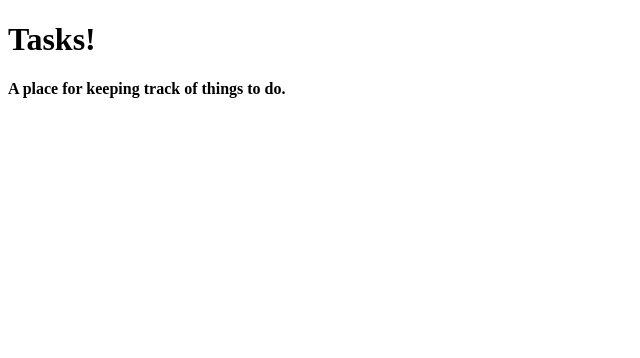
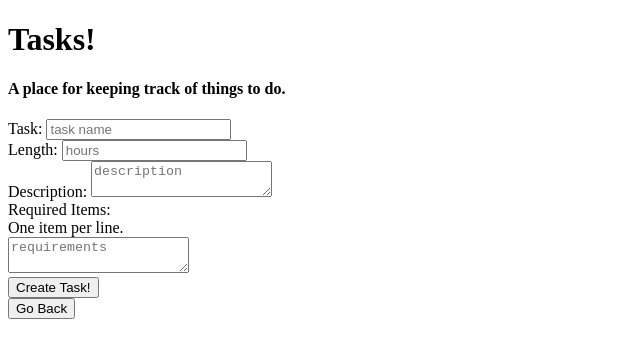
Before and after one commit to JessyRivard/Angular-Tasks, an Angular app: page /new-task in a window 1280 px wide. Before the commit this address led to /. Shown: the top 358 px of the page, without its empty margins (0-640 px from the left). Built offline with nearby package versions, Linux system fonts and the light colour scheme.

Commit message:
Added Create Task

```diff
--- a/src/app/modules/tasks/components/displaytask/displaytask.component.html
+++ b/src/app/modules/tasks/components/displaytask/displaytask.component.html
@@ -3,9 +3,7 @@
   <br>
   <h4><i>{{task.length}}</i></h4>
   <p>{{task.description}}</p>
-  <ul>
-    <li *ngFor="let requirements of task.requirements">{{requirements}}</li>
-  </ul>
+  <p>{{task.requirements}}</p>
   <button (click)="onClickEdit()">Edit</button>
   <button (click)="onClickDelete()">Delete</button>
 </div>
--- /dev/null
+++ b/src/app/modules/tasks/components/newtask/newtask.component.html
@@ -0,0 +1,22 @@
+<form #taskForm="ngForm" (ngSubmit)="onSubmit(taskForm)">
+  <div>
+    <label for="name">Task: </label>
+    <input type="text" placeholder="task name" name="name" #name="ngModel" required [(ngModel)]="model.name">
+  </div>
+  <div>
+    <label for="length">Length: </label>
+    <input type="number" placeholder="hours" name="length" #length="ngModel" required [(ngModel)]="model.length">
+  </div>
+  <div>
+    <label for="description">Description: </label>
+    <textarea type="text" placeholder="description" name="description" #description="ngModel" required [(ngModel)]="model.description"></textarea>
+  </div>
+  <div>
+    <label for="requirements">Required Items: <div class="note">One item per line.</div></label>
+    <textarea type="text" placeholder="requirements" name="requirements" #requirements="ngModel" required [(ngModel)]="model.requirements"></textarea>
+  </div>
+  <div>
+    <button type="submit">Create Task!</button>
+  </div>
+<form>
+<button (click)="onClickReturn()">Go Back</button>
--- /dev/null
+++ b/src/app/modules/tasks/components/newtask/newtask.component.ts
@@ -0,0 +1,37 @@
+import { Component, OnInit, Input } from '@angular/core';
+import { HttpClient } from '@angular/common/http';
+import { NgForm } from '@angular/forms';
+import { Task } from '../../../../shared/models/task';
+
+@Component({
+  selector: 'app-newtask',
+  templateUrl: './newtask.component.html',
+  styleUrls: ['./newtask.component.css']
+})
+export class NewtaskComponent implements OnInit {
+  private tasksRoute = 'http://localhost:3000/tasks';
+  public tasks: Task[];
+  model: Task = new Task();
+  constructor(private http: HttpClient) { }
+
+  ngOnInit() {
+  }
+
+
+  onSubmit(form: NgForm) {
+    var data = form.value;
+    var newTaskData = {
+      name:data.name,
+      length:data.length,
+      description:data.description,
+      requirements:data.requirements
+    }
+    this.http.post(this.tasksRoute, newTaskData).subscribe(response => {
+      console.log(response)
+    })
+  }
+
+  onClickReturn() {
+    window.location.href = "#";
+  }
+}
--- a/src/app/modules/tasks/displaytasks/displaytasks.component.html
+++ b/src/app/modules/tasks/displaytasks/displaytasks.component.html
@@ -1,10 +1,10 @@
 <div>
-  <button (click)="onClickCreate">New Task</button>
+  <button (click)="onClickCreate()">New Task</button>
   <h2>
     Tasks:
   </h2>
-  <ul>
+  <ol>
     <li *ngFor="let task of tasks"><button (click)="onClickView()">{{task.name}}</button></li>
-
-  </ul>
+  </ol>
+  <div class="details" #details></div>
 </div>
--- a/src/app/modules/tasks/displaytasks/displaytasks.component.ts
+++ b/src/app/modules/tasks/displaytasks/displaytasks.component.ts
@@ -1,4 +1,4 @@
-import { Component, OnInit } from '@angular/core';
+import { Component, OnInit, Output, EventEmitter, ElementRef } from '@angular/core';
 import { HttpClient } from '@angular/common/http';
 
 import { Task } from '../../../shared/models/task';
@@ -11,8 +11,9 @@ import { Task } from '../../../shared/models/task';
 export class DisplaytasksComponent implements OnInit {
   private tasksRoute = 'http://localhost:3000/tasks';
   public tasks: Task[];
+  @Output() taskView: EventEmitter<number> = new EventEmitter();
 
-  constructor(private http: HttpClient) {}
+  constructor(private http: HttpClient, private elementRef:ElementRef) {}
 
   getTasks() {
     this.http.get<Task[]>(this.tasksRoute).subscribe(tasks => {
@@ -24,8 +25,16 @@ export class DisplaytasksComponent implements OnInit {
     this.getTasks();
   }
 
-  onClickView(id) {
-    window.open("/"+id);
+  ngAfterViewInit() {
+    var d1 = this.elementRef.nativeElement.querySelector('.details');
+    d1.insertAdjacentHTML('beforeend', '<app-displaytask></app-displaytask>')
+  }
+
+  onClickView(taskid) {
+  }
+
+  onClickCreate() {
+    window.location.href = "new-task";
   }
 
 }
--- a/src/app/shared/models/task.ts
+++ b/src/app/shared/models/task.ts
@@ -1,7 +1,7 @@
 export class Task {
-    "id": number;
-    "name": string;
-    "length": number;
-    "description": string;
-    "requirements": string[]
+    id: number;
+    name: string;
+    length: number;
+    description: string;
+    requirements: string
 }
```
Also changed, not shown: src/app/app-routing.module.ts (+9 -4 lines), src/app/modules/tasks/tasks.module.ts (+6 -2 lines), tasks.json (+16 -7 lines), src/app/modules/tasks/components/newtask/newtask.component.css (added), 1 other file (tests, documents, lock files or other folders).
